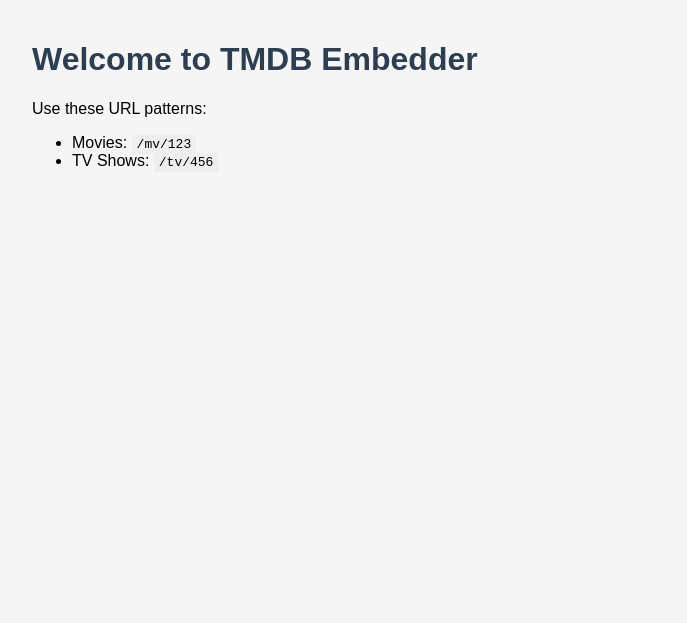
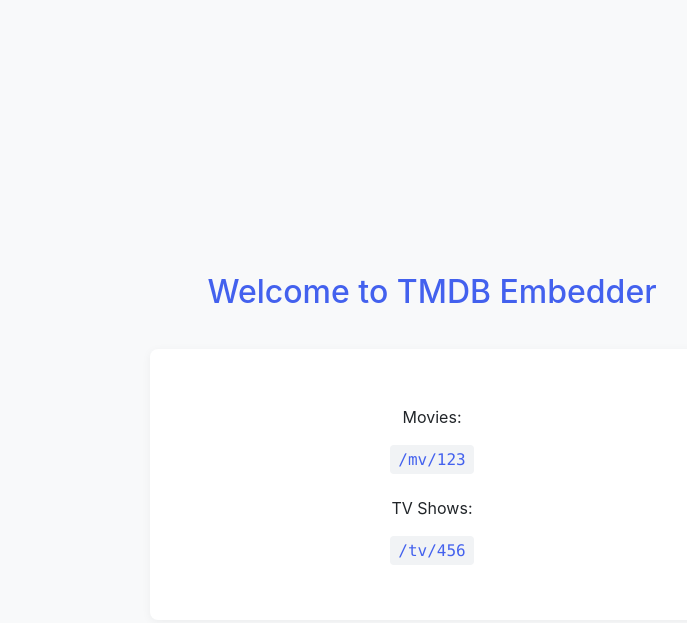
Before and after one commit to itdevautocoding/mytmdbshow, a plain HTML site: page index.html in a window 1280 px wide. Shown: the whole page, without its empty margins (208-895 px from the left). Drawn offline with Linux system fonts and the light colour scheme.

Commit message:
index ok

```diff
--- a/index.html
+++ b/index.html
@@ -1,25 +1,79 @@
 <!DOCTYPE html>
-<html>
+<html lang="en">
 <head>
+    <meta charset="UTF-8">
+    <meta name="viewport" content="width=device-width, initial-scale=1.0">
     <title>TMDB Embedder</title>
     <style>
+        :root {
+            --bg: #f8f9fa;
+            --text: #212529;
+            --primary: #4361ee;
+        }
         body {
-            font-family: Arial, sans-serif;
-            max-width: 800px;
-            margin: 0 auto;
-            padding: 20px;
-            background: #f5f5f5;
+            font-family: -apple-system, BlinkMacSystemFont, "Segoe UI", Roboto, sans-serif;
+            background: var(--bg);
+            color: var(--text);
+            line-height: 1.6;
+            margin: 0;
+            padding: 2rem;
+            min-height: 100vh;
+            display: flex;
+            flex-direction: column;
+            align-items: center;
+            justify-content: center;
+            text-align: center;
         }
-        h1 { color: #2c3e50; }
-        code { background: #eee; padding: 2px 5px; }
+        h1 {
+            font-weight: 500;
+            margin-bottom: 2rem;
+            color: var(--primary);
+        }
+        .url-patterns {
+            background: white;
+            padding: 2rem;
+            border-radius: 8px;
+            box-shadow: 0 2px 10px rgba(0,0,0,0.05);
+            max-width: 500px;
+            width: 100%;
+        }
+        .pattern {
+            margin: 1.5rem 0;
+        }
+        code {
+            background: #f1f3f5;
+            padding: 0.3rem 0.5rem;
+            border-radius: 4px;
+            font-family: "SF Mono", Menlo, monospace;
+            color: var(--primary);
+        }
+        @media (prefers-color-scheme: dark) {
+            :root {
+                --bg: #212529;
+                --text: #f8f9fa;
+            }
+            .url-patterns {
+                background: #2b3035;
+            }
+            code {
+                background: #343a40;
+            }
+        }
     </style>
 </head>
 <body>
     <h1>Welcome to TMDB Embedder</h1>
-    <p>Use these URL patterns:</p>
-    <ul>
-        <li>Movies: <code>/mv/123</code></li>
-        <li>TV Shows: <code>/tv/456</code></li>
-    </ul>
+
+    <div class="url-patterns">
+        <div class="pattern">
+            <p>Movies:</p>
+            <code>/mv/123</code>
+        </div>
+
+        <div class="pattern">
+            <p>TV Shows:</p>
+            <code>/tv/456</code>
+        </div>
+    </div>
 </body>
 </html>
```
